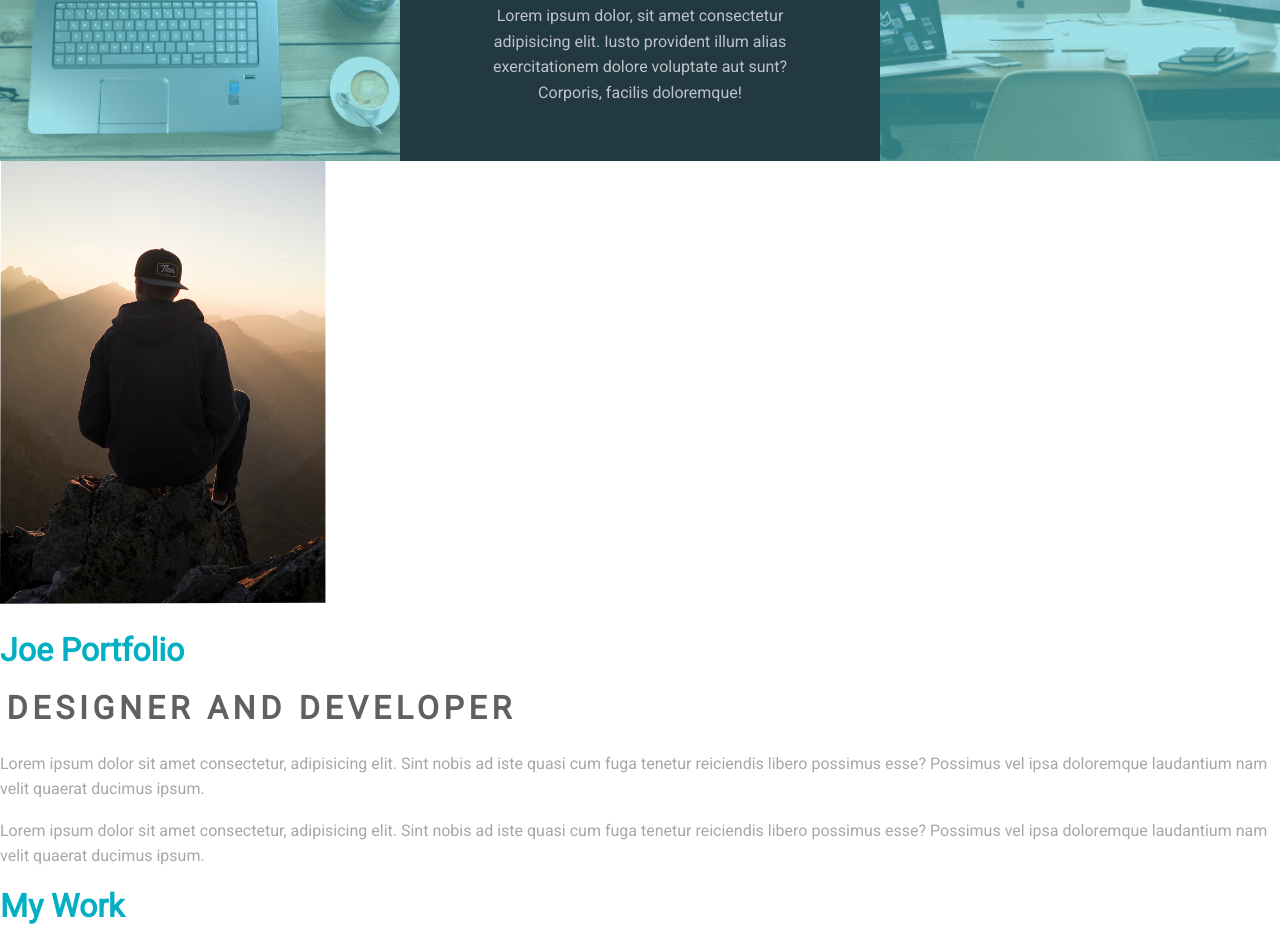
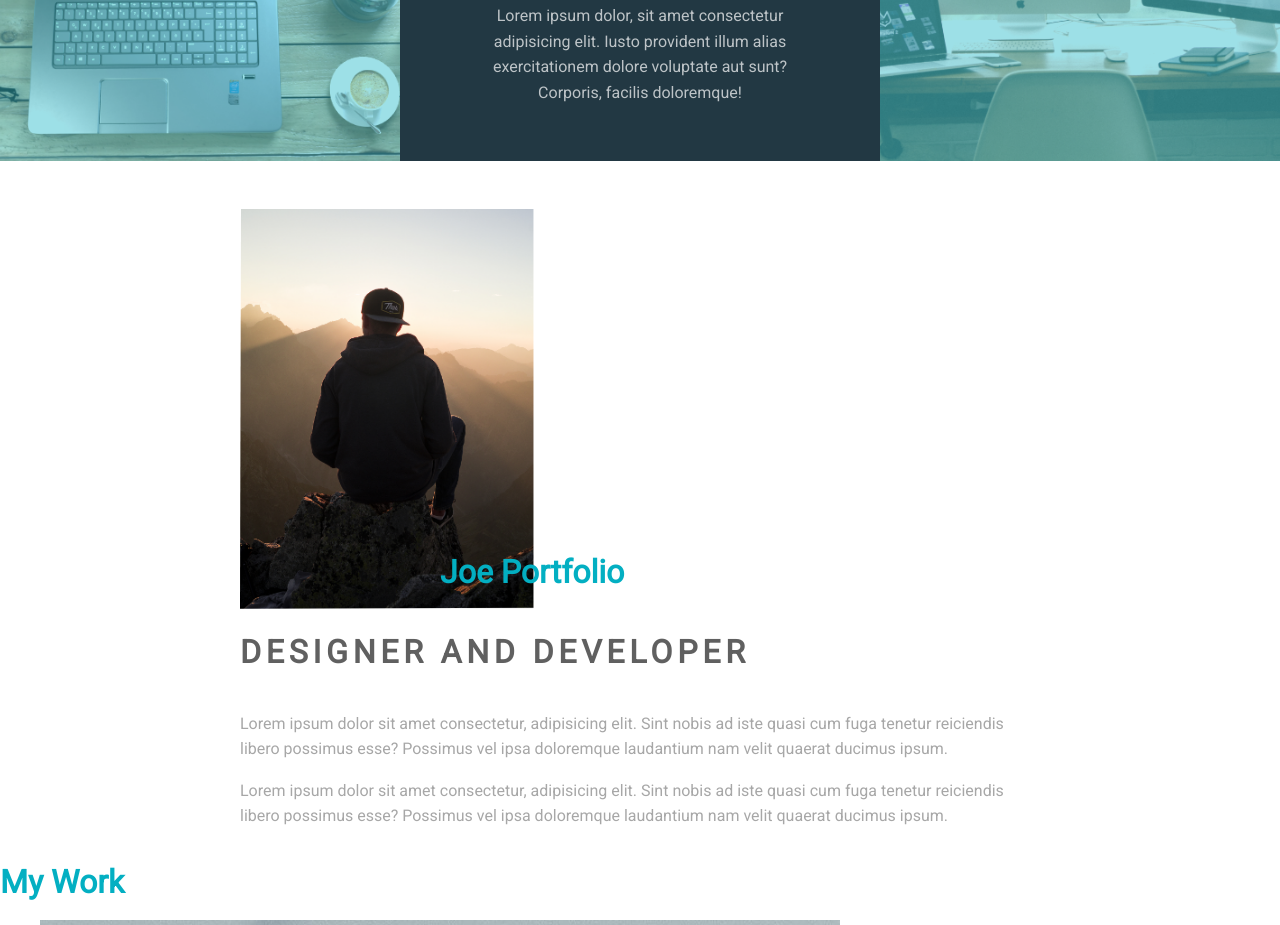
Before and after one commit to JerryDoran/Grid-Portfolio, a plain HTML site: page index.html in a window 1280 px wide. Shown: the part 987-1912 px from the top of the page. Drawn offline with Linux system fonts and the light colour scheme; a web font is replaced by a local one.

Commit message:
Finished About Me Section

```diff
--- a/scss/modules/_all.scss
+++ b/scss/modules/_all.scss
@@ -1,2 +1,3 @@
 @import 'typography';
 @import 'colors';
+@import 'placeholders';
--- /dev/null
+++ b/scss/modules/_placeholders.scss
@@ -0,0 +1,13 @@
+%container {
+  width: 90%;
+  margin: 0 auto;
+  max-width: 50rem;
+}
+
+%clearfix {
+  &::after {
+    content: '';
+    display: block;
+    clear: both;
+  }
+}
--- /dev/null
+++ b/scss/partials/_about-me.scss
@@ -0,0 +1,40 @@
+.about-me {
+  @extend %container;
+  @extend %clearfix;
+  margin-top: 3rem;
+}
+
+.about-subtitle {
+  text-indent: 0;
+}
+
+.about-me img {
+  max-height: 25rem;
+  @media (min-width: 40rem) {
+    float: left;
+    margin-right: 1rem;
+  }
+}
+
+@supports (display: grid) {
+  .about-me {
+    display: grid;
+    grid-template-columns: minmax(6rem, 1fr) minmax(6rem, 1fr) 2fr;
+  }
+
+  .about-me img {
+    grid-column: 1 / span 2;
+    grid-row: 1 / 2;
+  }
+
+  .about-title {
+    grid-column: 2 / span 2;
+    grid-row: 1 / 2;
+    align-self: end;
+  }
+
+  .about-subtitle,
+  .about-text {
+    grid-column: 1/ -1;
+  }
+}
--- a/scss/partials/_all.scss
+++ b/scss/partials/_all.scss
@@ -1,3 +1,4 @@
 @import 'base';
 @import 'welcome';
 @import 'intro';
+@import 'about-me';
```
Also changed, not shown: dist/css/main.min.css.
